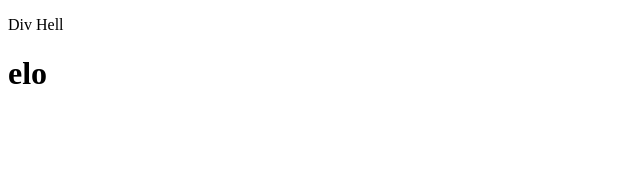
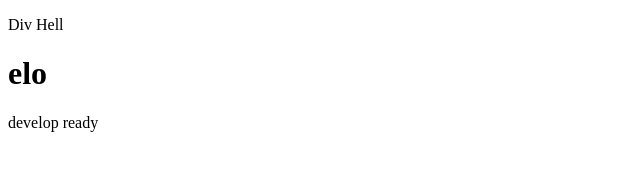
Before and after one commit to Pa30P42/testrepo, a plain HTML site: page index.html in a window 1280 px wide. Shown: the whole page, without its empty margins (0-640 px from the left). Drawn offline with Linux system fonts and the light colour scheme.

Commit message:
создал branch develop

```diff
--- a/index.html
+++ b/index.html
@@ -9,6 +9,7 @@
     <div>
         <p>Div Hell</p>
         <h1>elo </h1>
+        <p>develop ready</p>
     </div>
 </body>
 </html>
```
